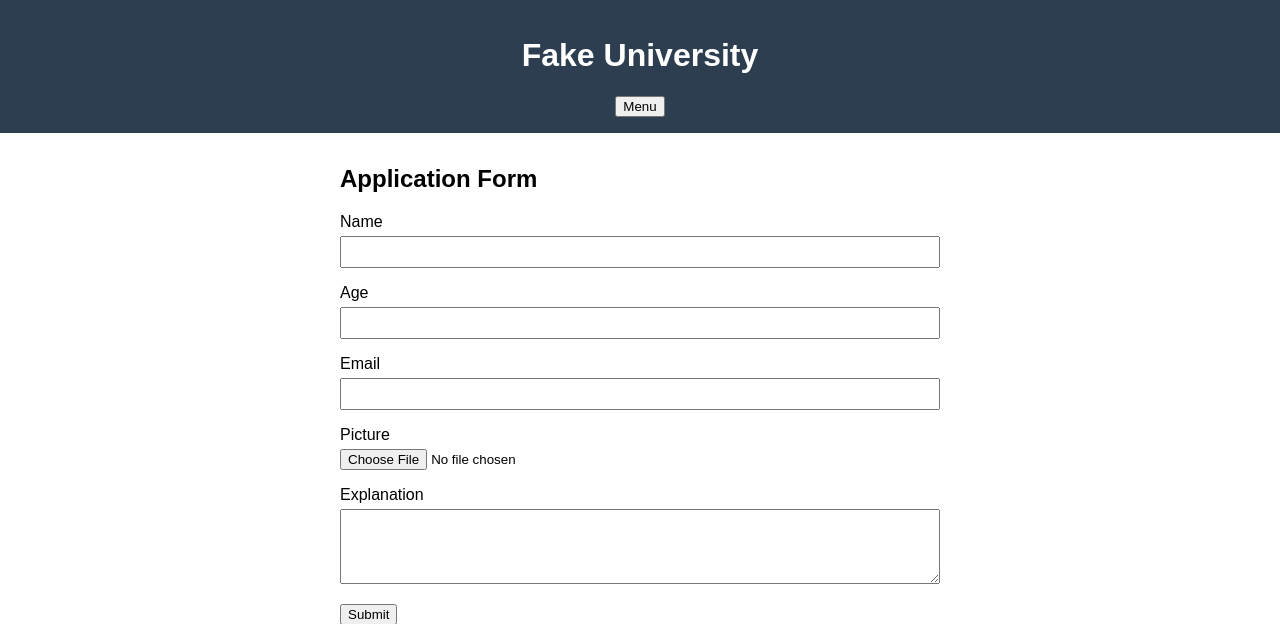
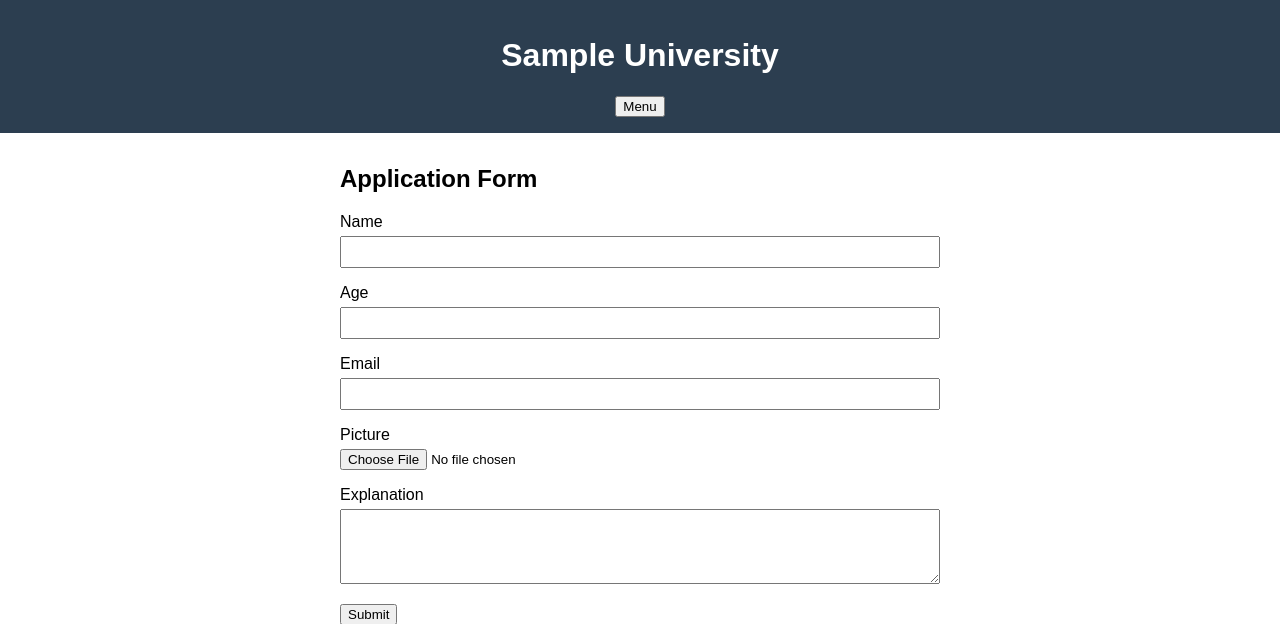
Before and after one commit to Shaxzodbek16/form2pdf, a Django app: page /form_data/ in a window 1280 px wide. Shown: the top 624 px of the page. Run offline with Django 5.2, Linux system fonts and the light colour scheme.

Commit message:
Fix PDF layout and update branding

```diff
--- a/form2pdf/views.py
+++ b/form2pdf/views.py
@@ -6,17 +6,24 @@ from django.http import HttpResponse
 from django.shortcuts import render
 from reportlab.lib.utils import ImageReader
 from reportlab.pdfgen import canvas
+import textwrap
 
 
 def make_pdf(data: dict[str, str], picture) -> bytes:
     buffer = io.BytesIO()
     p = canvas.Canvas(buffer)
     p.setFont("Helvetica", 14)
-    p.drawString(100, 800, "Fake University Application")
+    p.drawString(100, 800, "Sample University Application")
     p.drawString(100, 780, f"Name: {data.get('name', '')}")
     p.drawString(100, 760, f"Age: {data.get('age', '')}")
     p.drawString(100, 740, f"Email: {data.get('email', '')}")
-    p.drawString(100, 720, f"Explanation: {data.get('explanation', '')}")
+    p.drawString(100, 720, "Explanation:")
+    text_y = 700
+    explanation = data.get('explanation', '') or ''
+    for paragraph in explanation.splitlines():
+        for line in textwrap.wrap(paragraph, width=80):
+            p.drawString(120, text_y, line)
+            text_y -= 20
     if picture:
         try:
             img = ImageReader(picture)
@@ -35,7 +42,7 @@ def download(request):
     with default_storage.open(path, 'rb') as f:
         pdf = f.read()
     response = HttpResponse(pdf, content_type='application/pdf')
-    response['Content-Disposition'] = 'attachment; filename="application.pdf"'
+    response['Content-Disposition'] = 'inline; filename=application.pdf'
     return response
 
 
--- a/templates/base.html
+++ b/templates/base.html
@@ -2,7 +2,7 @@
 <html lang="en">
 <head>
     <meta charset="UTF-8">
-    <title>Fake University</title>
+    <title>Sample University</title>
     <style>
         body {font-family: Arial, sans-serif;margin:0;padding:0;}
         header {background:#2c3e50;color:#fff;padding:1em;text-align:center;}
@@ -18,7 +18,7 @@
 </head>
 <body>
 <header>
-    <h1>Fake University</h1>
+    <h1>Sample University</h1>
     <button onclick="toggleMenu()">Menu</button>
     <nav id="nav" style="display:none;">
         <a href="/form_data/" style="color:white;">Apply</a>
```
